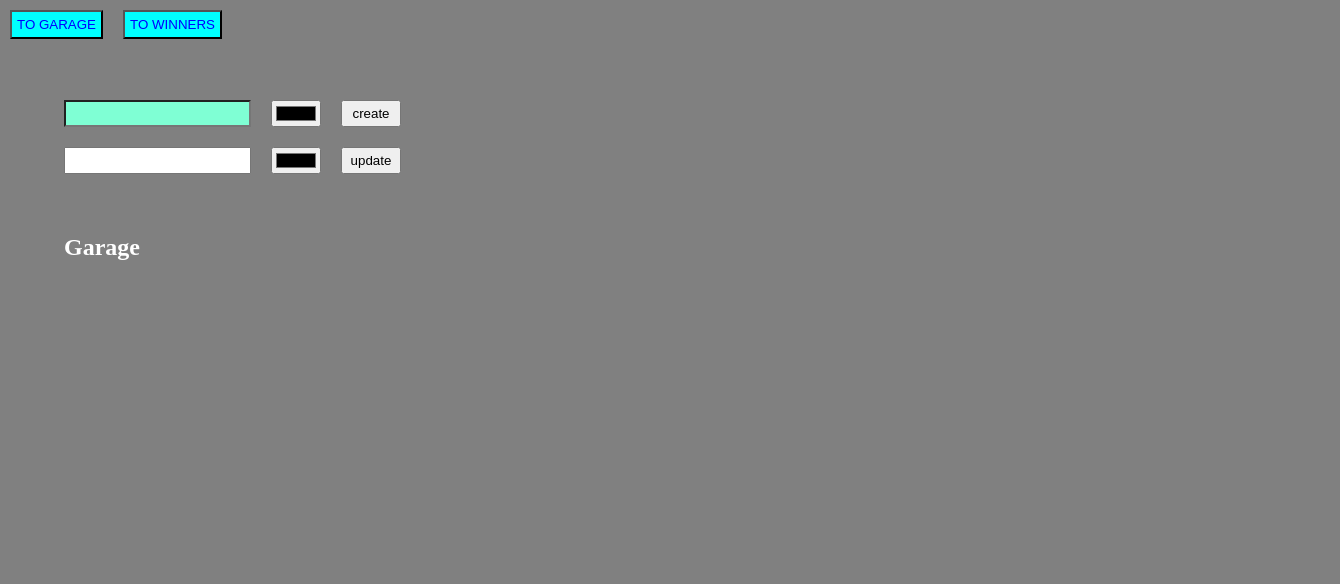
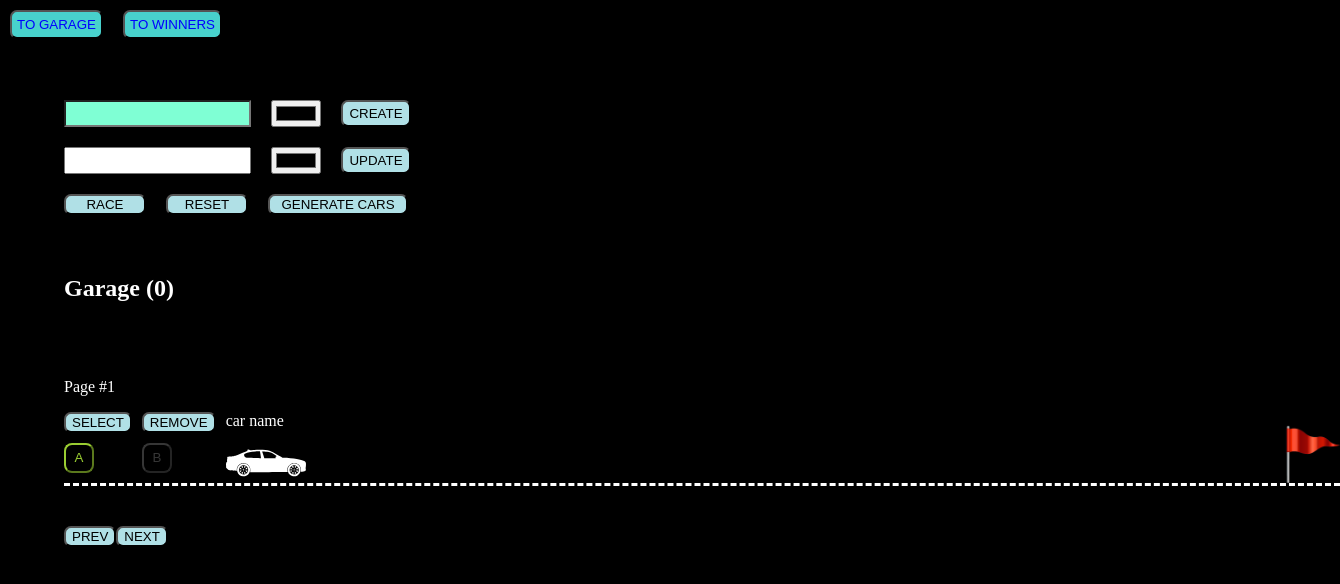
Before and after one commit to Vadosdavos/my-works, a React app in the folder async-race/: page /winners in a window 1280 px wide. Shown: the top 584 px of the page, 1340 px wide, since content can reach past the window. Built offline with nearby package versions, Linux system fonts and the light colour scheme.

Commit message:
feat: add car to garage

```diff
--- a/async-race/src/components/NavButton/NavButton.styles.css
+++ b/async-race/src/components/NavButton/NavButton.styles.css
@@ -1,7 +1,6 @@
 .headerButton {
-  text-transform: uppercase;
   color: blue;
-  background-color: aqua;
+  background-color: mediumturquoise;
   margin-right: 20px;
   padding: 5px;
 }
--- /dev/null
+++ b/async-race/src/pages/garagePage/Car/Car.styles.css
@@ -0,0 +1,62 @@
+.carContainer {
+  display: grid;
+  grid-template-areas:
+    'select remove name road'
+    'start stop car road';
+  gap: 10px;
+  border-bottom: 3px dashed white;
+}
+
+.selectBtn {
+  grid-area: select;
+}
+
+.removeBtn {
+  grid-area: remove;
+}
+
+.name {
+  grid-area: name;
+}
+.startBtn,
+.stopBtn {
+  background-color: transparent;
+  width: 30px;
+  height: 30px;
+  border-radius: 8px;
+}
+
+.startBtn {
+  grid-area: start;
+  color: yellowgreen;
+  border-color: yellowgreen;
+}
+
+.stopBtn {
+  grid-area: stop;
+  color: red;
+  border-color: red;
+}
+
+.inactiveBtn {
+  filter: grayscale(100);
+}
+
+.car {
+  grid-area: car;
+  justify-self: end;
+}
+.car svg {
+  display: block;
+  width: 80px;
+  height: 40px;
+}
+
+.road {
+  grid-area: road;
+  width: 80vw;
+  background-image: url(../../../assets/image/flag.png);
+  background-size: 60px 60px;
+  background-repeat: no-repeat;
+  background-position: right bottom;
+}
--- /dev/null
+++ b/async-race/src/pages/garagePage/Car/Car.svg.tsx
@@ -0,0 +1,157 @@
+export const carImg = (
+  <svg
+    version='1.0'
+    xmlns='http://www.w3.org/2000/svg'
+    width='1280.000000pt'
+    height='640.000000pt'
+    viewBox='0 0 1280.000000 640.000000'
+    preserveAspectRatio='xMidYMid meet'
+  >
+    <metadata>Created by potrace 1.15, written by Peter Selinger 2001-2017</metadata>
+    <g transform='translate(0.000000,640.000000) scale(0.100000,-0.100000)' fill='#ffffff' stroke='none'>
+      <path
+        d='M3525 5341 c-72 -18 -79 -28 -90 -121 -4 -30 -11 -62 -16 -71 -4 -9
+-97 -51 -206 -94 -774 -304 -1348 -540 -1603 -661 -163 -77 -222 -91 -421
+-104 -85 -5 -170 -14 -189 -20 -101 -32 -362 -58 -620 -63 l-115 -2 -47 -80
+c-47 -78 -47 -80 -29 -100 34 -36 35 -77 5 -177 -30 -99 -34 -178 -19 -370 5
+-67 4 -88 -6 -88 -29 0 -83 -56 -110 -114 -50 -106 -74 -343 -48 -467 13 -58
+13 -62 3 -159 -5 -54 16 -238 28 -244 2 -1 29 -20 61 -41 73 -49 123 -103 132
+-143 17 -79 167 -155 355 -181 104 -15 969 -97 1087 -104 l32 -2 5 160 c7 230
+50 394 146 559 281 479 917 673 1405 429 316 -159 530 -424 598 -742 22 -106
+29 -365 13 -519 l-8 -82 3002 0 c2855 0 3002 1 2995 18 -33 87 -56 325 -45
+461 28 320 177 567 459 759 399 273 847 282 1243 24 239 -157 397 -392 460
+-687 18 -84 15 -341 -5 -430 -8 -38 -14 -71 -12 -73 7 -8 386 20 478 34 180
+28 253 65 304 152 24 41 28 57 28 127 -1 44 -9 117 -20 163 -18 79 -18 88 -2
+190 31 199 40 306 41 497 1 176 -1 195 -23 260 -46 135 -103 190 -283 274
+-222 104 -633 220 -1168 330 -523 108 -1524 210 -2054 211 l-229 0 -236 139
+c-813 477 -1593 884 -1852 966 -498 157 -1598 195 -2892 100 l-188 -14 -47 30
+c-92 58 -223 89 -297 70z m1912 -311 c13 -45 58 -305 88 -515 33 -226 74 -539
+71 -542 -7 -7 -1672 40 -2054 58 -357 16 -464 56 -573 215 -62 91 -87 225 -59
+326 12 40 56 74 192 148 369 198 799 289 1618 340 246 15 290 16 510 16 l194
+-1 13 -45z m649 10 c383 -36 717 -86 934 -139 210 -52 451 -163 720 -332 141
+-88 379 -259 380 -271 0 -5 -14 -8 -32 -8 -48 0 -114 -37 -140 -78 -24 -39
+-30 -113 -15 -189 l9 -43 -904 0 -904 0 -176 540 -175 540 47 0 c25 0 141 -9
+256 -20z'
+      />
+      <path
+        d='M2617 3125 c-431 -82 -774 -440 -838 -875 -17 -117 -7 -292 24 -410
+113 -436 497 -751 947 -777 507 -29 959 313 1076 813 28 117 26 348 -4 467
+-94 378 -383 670 -760 768 -105 27 -336 34 -445 14z m378 -310 c84 -21 209
+-85 280 -142 116 -94 210 -242 251 -393 23 -87 24 -260 0 -355 -58 -237 -242
+-439 -473 -519 -531 -186 -1074 277 -969 828 30 152 94 274 206 386 111 110
+237 178 385 206 84 16 235 11 320 -11z'
+      />
+      <path
+        d='M2918 2568 c2 -90 7 -167 12 -172 17 -17 108 58 201 166 l51 57 -48
+31 c-52 33 -131 65 -185 75 l-34 6 3 -163z'
+      />
+      <path
+        d='M2591 2700 c-62 -22 -167 -82 -164 -94 3 -13 237 -216 249 -216 7 0
+15 7 18 16 8 20 8 127 -1 232 -7 95 -8 96 -102 62z'
+      />
+      <path
+        d='M3209 2355 c-57 -64 -105 -123 -107 -131 -6 -25 46 -35 157 -29 58 3
+121 8 139 11 33 5 34 6 27 42 -7 44 -64 167 -92 201 l-19 24 -105 -118z'
+      />
+      <path
+        d='M2260 2409 c-31 -44 -68 -133 -77 -186 l-6 -33 155 0 c165 0 201 9
+181 44 -13 24 -204 216 -214 216 -5 0 -22 -18 -39 -41z'
+      />
+      <path
+        d='M2786 2354 c-36 -35 0 -87 44 -64 26 14 26 56 1 70 -25 13 -27 13
+-45 -6z'
+      />
+      <path
+        d='M2751 2186 c-57 -32 -68 -111 -22 -157 43 -42 101 -43 143 -1 42 42
+41 100 -1 143 -33 32 -78 38 -120 15z'
+      />
+      <path
+        d='M2560 2136 c-19 -23 -8 -61 18 -64 44 -7 67 32 36 62 -19 20 -38 20
+-54 2z'
+      />
+      <path
+        d='M3002 2124 c-27 -19 -28 -36 -3 -58 25 -23 61 -6 61 29 0 33 -30 49
+-58 29z'
+      />
+      <path
+        d='M2245 1993 c-77 -6 -76 -5 -59 -65 16 -55 61 -146 92 -186 l18 -23
+103 122 c57 67 104 129 105 138 1 14 -14 16 -104 17 -58 0 -127 -1 -155 -3z'
+      />
+      <path
+        d='M3165 1981 c-44 -4 -61 -10 -63 -22 -3 -16 210 -229 228 -229 22 0
+86 141 105 228 l7 32 -109 -2 c-59 -1 -135 -4 -168 -7z'
+      />
+      <path
+        d='M2776 1914 c-19 -18 -19 -20 -6 -45 6 -11 21 -19 35 -19 20 0 45 24
+45 44 0 10 -32 36 -45 36 -7 0 -21 -7 -29 -16z'
+      />
+      <path
+        d='M2589 1743 c-86 -90 -139 -151 -139 -162 0 -25 179 -101 236 -101
+l27 0 -7 143 c-9 166 -13 187 -35 187 -9 0 -46 -30 -82 -67z'
+      />
+      <path
+        d='M2936 1801 c-6 -10 -24 -168 -29 -258 -3 -60 -2 -63 19 -63 79 0 262
+68 248 92 -5 7 -53 64 -108 126 -93 105 -117 124 -130 103z'
+      />
+      <path
+        d='M10723 3125 c-318 -58 -597 -266 -743 -555 -223 -441 -98 -996 289
+-1288 112 -84 188 -125 311 -166 274 -91 545 -70 802 61 552 282 735 983 392
+1500 -225 339 -651 521 -1051 448z m385 -315 c348 -98 579 -443 532 -796 -67
+-508 -596 -796 -1055 -574 -239 116 -396 352 -412 620 -20 335 192 640 516
+745 122 40 289 42 419 5z'
+      />
+      <path
+        d='M11017 2568 c3 -90 9 -167 14 -172 13 -14 53 18 155 122 l95 97 -23
+18 c-50 40 -189 97 -235 97 -10 0 -11 -33 -6 -162z'
+      />
+      <path
+        d='M10705 2706 c-50 -16 -133 -58 -163 -82 l-23 -19 121 -107 c67 -60
+128 -108 135 -108 23 0 27 39 20 186 -8 162 -4 157 -90 130z'
+      />
+      <path
+        d='M11307 2354 c-59 -65 -107 -126 -107 -136 0 -11 11 -18 38 -22 44 -7
+278 7 289 17 15 16 -51 183 -94 236 l-19 24 -107 -119z'
+      />
+      <path
+        d='M10362 2413 c-39 -62 -70 -134 -78 -184 l-7 -39 152 0 c86 0 161 5
+172 10 17 10 18 13 5 38 -8 15 -59 71 -114 125 l-99 99 -31 -49z'
+      />
+      <path
+        d='M10888 2359 c-24 -14 -23 -56 2 -69 44 -23 80 29 44 64 -18 19 -23
+19 -46 5z'
+      />
+      <path
+        d='M10851 2187 c-49 -29 -66 -101 -35 -146 9 -13 32 -29 50 -37 29 -12
+39 -12 68 0 99 41 85 180 -19 192 -24 3 -50 -1 -64 -9z'
+      />
+      <path
+        d='M10660 2136 c-19 -23 -8 -61 18 -64 44 -7 67 32 36 62 -19 20 -38 20
+-54 2z'
+      />
+      <path
+        d='M11096 2124 c-9 -8 -16 -22 -16 -29 0 -13 26 -45 36 -45 20 0 44 25
+44 45 0 14 -8 29 -19 35 -25 13 -27 13 -45 -6z'
+      />
+      <path
+        d='M10335 1991 c-60 -6 -60 -6 -57 -36 9 -69 104 -248 122 -229 57 61
+210 250 207 258 -4 12 -176 17 -272 7z'
+      />
+      <path
+        d='M11267 1983 c-68 -5 -79 -19 -47 -60 23 -31 200 -193 210 -193 3 0
+20 24 37 53 29 48 52 111 67 180 l6 27 -107 -2 c-60 -1 -134 -3 -166 -5z'
+      />
+      <path
+        d='M10870 1910 c-16 -31 4 -62 38 -58 21 2 28 9 30 32 5 45 -47 65 -68
+26z'
+      />
+      <path
+        d='M10651 1703 c-56 -59 -101 -113 -101 -120 0 -28 172 -103 237 -103
+l26 0 -7 123 c-10 179 -15 207 -36 207 -10 0 -63 -48 -119 -107z'
+      />
+      <path
+        d='M11035 1801 c-7 -12 -23 -144 -29 -243 -4 -77 -4 -78 19 -78 45 0
+130 22 193 51 l64 29 -19 23 c-65 82 -198 227 -209 227 -7 0 -15 -4 -19 -9z'
+      />
+    </g>
+  </svg>
+);
--- /dev/null
+++ b/async-race/src/pages/garagePage/Car/Car.tsx
@@ -0,0 +1,18 @@
+import styles from './Car.styles.css';
+import { carImg } from './Car.svg';
+
+export const Car = () => {
+  return (
+    <div className={styles.carContainer}>
+      <button className={styles.selectBtn}>Select</button>
+      <button className={styles.removeBtn}>Remove</button>
+      <div className={styles.name}>car name</div>
+      <button className={styles.startBtn}>A</button>
+      <button className={`${styles.stopBtn} ${styles.inactiveBtn}`} disabled>
+        B
+      </button>
+      <div className={styles.car}>{carImg}</div>
+      <div className={styles.road}></div>
+    </div>
+  );
+};
--- a/async-race/src/pages/garagePage/FormField/FormField.styles.css
+++ b/async-race/src/pages/garagePage/FormField/FormField.styles.css
@@ -10,5 +10,5 @@
   background-color: aquamarine;
 }
 .subButton {
-  width: 60px;
+  width: 70px;
 }
--- /dev/null
+++ b/async-race/src/pages/garagePage/Track/Track.tsx
@@ -0,0 +1,10 @@
+import { Car } from "../Car/Car"
+
+export const Track = () => {
+  return <>
+    <section>
+      <p>Page #1</p>
+      <Car />
+    </section>
+    </>
+}
--- a/async-race/src/pages/garagePage/garage/Garage.styles.css
+++ b/async-race/src/pages/garagePage/garage/Garage.styles.css
@@ -1,5 +1,14 @@
 .controls {
   display: flex;
-  flex-direction: column;
+  flex-wrap: wrap;
   gap: 20px;
+  width: 344px;
 }
+
+.controlsBtn {
+  width: 82px;
+}
+
+.controlsBtn:last-child {
+  width: 140px;
+}
--- a/async-race/src/pages/garagePage/garage/Garage.tsx
+++ b/async-race/src/pages/garagePage/garage/Garage.tsx
@@ -1,14 +1,25 @@
 import { FormField } from '../FormField/FormField';
+import { Track } from '../Track/Track';
 import styles from './Garage.styles.css';
 
 export const Garage = () => {
   return (
     <>
-      <form className={styles.controls}>
+      <section className={styles.controls}>
         <FormField type='create' />
         <FormField type='update' />
-      </form>
-      <h2>Garage</h2>
+        <button className={styles.controlsBtn}>Race</button>
+        <button className={styles.controlsBtn}>Reset</button>
+        <button className={styles.controlsBtn}>Generate cars</button>
+      </section>
+      <h2>
+        Garage <span>(0)</span>
+      </h2>
+      <Track />
+      <div>
+        <button>prev</button>
+        <button>next</button>
+      </div>
     </>
   );
 };
--- a/async-race/src/style.css
+++ b/async-race/src/style.css
@@ -1,14 +1,21 @@
 body {
   margin: 0;
   padding: 0;
-  background-color: gray;
+  background-color: black;
   color: white;
 }
 
 main {
   padding: 40px 5%;
+  padding-right: 0;
   display: flex;
   gap: 40px;
   flex-direction: column;
   align-items: flex-start;
 }
+
+button {
+  background-color: powderblue;
+  border-radius: 7px;
+  text-transform: uppercase;
+}
```
Also changed, not shown: async-race/src/pages/winnersPage/Winners/Winners.tsx (added, +13 -0 lines), async-race/src/assets/image/car.svg (added), async-race/src/assets/image/flag.png (added), async-race/src/pages/garagePage/Track/Track.styles.css (added).
